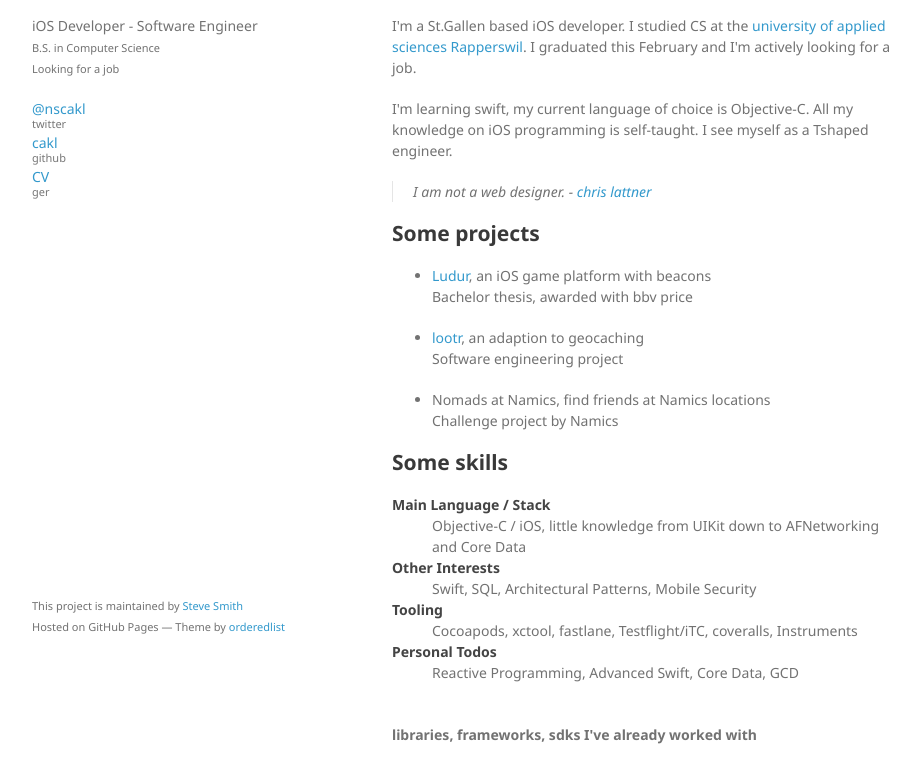
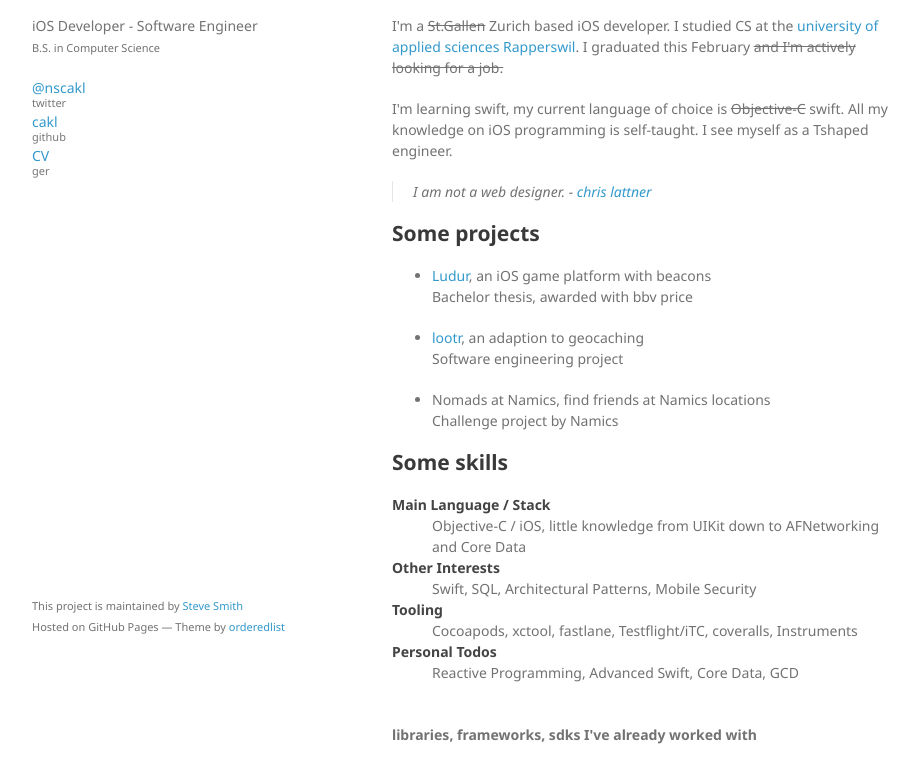
Before and after one commit to cakl/cakl.github.io, a plain HTML site: page index.html in a window 1280 px wide. Shown: the part 94-876 px from the top of the page, without its empty margins (178-1098 px from the left). Drawn offline with Linux system fonts and the light colour scheme.

Commit message:
job and lang updates
not looking for a job
swift as language of choice

```diff
--- a/index.html
+++ b/index.html
@@ -16,7 +16,7 @@
     <div class="wrapper">
       <header>
         <h1>Sebastian Bock</h1>
-        <p>iOS Developer - Software Engineer </br><small>B.S. in Computer Science</small></br><small>Looking for a job</small></p>
+        <p>iOS Developer - Software Engineer </br><small>B.S. in Computer Science</small></p>
         <p class="view">
           <a href="https://twitter.com/nscakl">@nscakl<small>twitter</small></a>
           <a href="https://github.com/cakl/">cakl<small>github</small></a>
@@ -36,9 +36,9 @@
       <section>
         <h1>About me</h1>
 
-        <p>I'm a St.Gallen based iOS developer. I studied CS at the <a href="https://www.hsr.ch/">university of applied sciences Rapperswil</a>. I graduated this February and I'm actively looking for a job. </p>
+        <p>I'm a <s>St.Gallen</s> Zurich based iOS developer. I studied CS at the <a href="https://www.hsr.ch/">university of applied sciences Rapperswil</a>. I graduated this February <s>and I'm actively looking for a job.</s> </p>
 
-        <p>I'm learning swift, my current language of choice is Objective-C. All my knowledge on iOS programming is self-taught. I see myself as a Tshaped engineer.</p>
+        <p>I'm learning swift, my current language of choice is <s>Objective-C</s> swift. All my knowledge on iOS programming is self-taught. I see myself as a Tshaped engineer.</p>
 
         <blockquote>
         <p>I am not a web designer. - <a href="http://nondot.org/sabre/">chris lattner</a></p>
```
